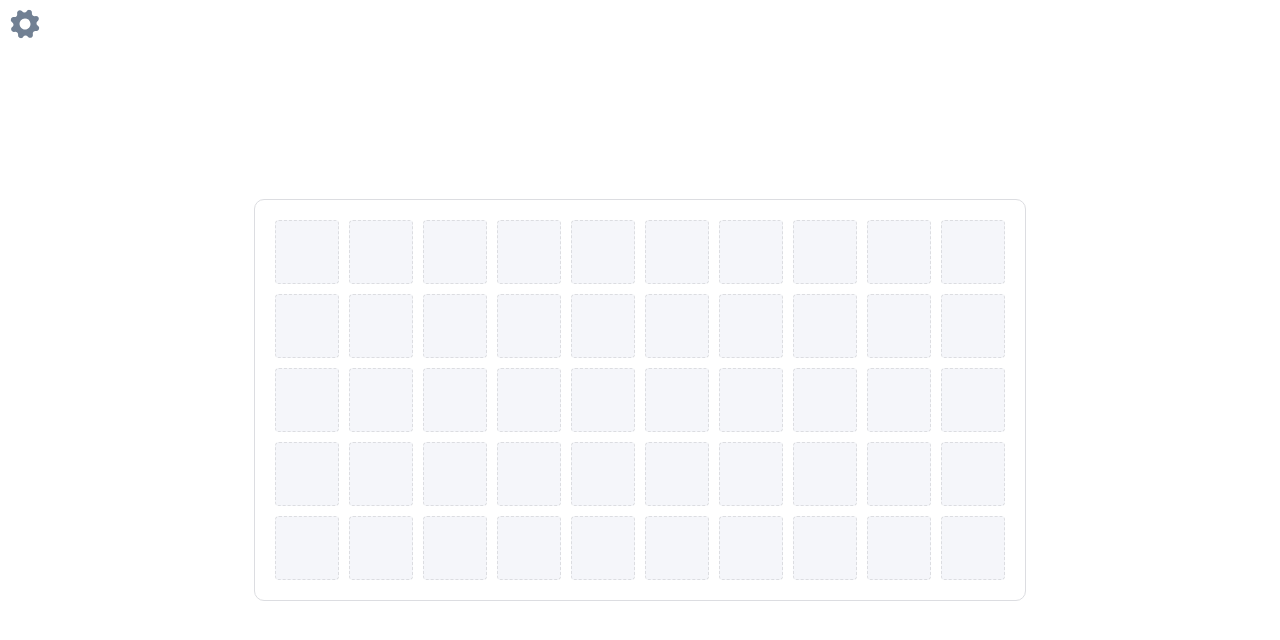
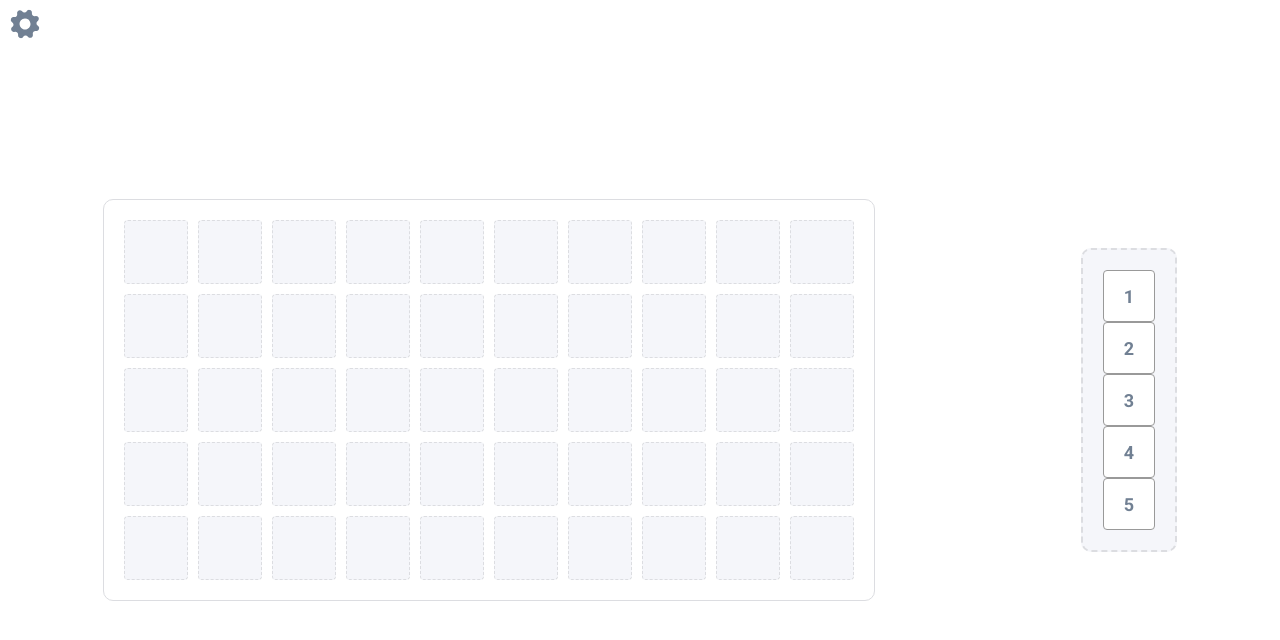
Before and after one commit to LucasSonego/Posicao-Numerica, a React (Create React App) app: page / in a window 1280 px wide. Shown: the top 640 px of the page. Built offline with nearby package versions, Linux system fonts and the light colour scheme.

Commit message:
:sparkles: feat: Area (Droppable) dos números soltos

```diff
--- a/src/App.js
+++ b/src/App.js
@@ -3,6 +3,7 @@ import { DragDropContext } from "react-beautiful-dnd";
 
 import { Container } from "./styles";
 import Controls from "./components/Controls";
+import SpareNumbersContainer from "./components/SpareNumbersContainer";
 import NumberSlotsContainer from "./components/NumberSlotsContainer";
 import NumberSlot from "./components/NumberSlot";
 
@@ -41,6 +42,7 @@ function App() {
             showNumbers={showNumbers}
             className="slots"
           />
+          <SpareNumbersContainer numbers={spareNumbers} className="spare" />
         </DragDropContext>
       </div>
     </Container>
--- /dev/null
+++ b/src/components/SpareNumbersContainer/index.jsx
@@ -0,0 +1,24 @@
+import React from "react";
+import { Droppable } from "react-beautiful-dnd";
+import Number from "../Number";
+
+import { Container } from "./styles";
+
+function NewNumbersContainer({ numbers }) {
+  return (
+    <Droppable droppableId="spare-numbers" isDropDisabled={true}>
+      {provided => (
+        <Container ref={provided.innerRef} {...provided.droppableProps}>
+          <div className="numbers">
+            {numbers.map((number, index) => (
+              <Number index={index} number={number} key={index} />
+            ))}
+          </div>
+          {provided.placeholder}
+        </Container>
+      )}
+    </Droppable>
+  );
+}
+
+export default NewNumbersContainer;
--- /dev/null
+++ b/src/components/SpareNumbersContainer/styles.js
@@ -0,0 +1,12 @@
+import styled from "styled-components";
+
+export const Container = styled.div`
+  padding: 20px;
+  box-sizing: border-box;
+  background: #f5f6fa;
+  border: 2px dashed #dcdde1;
+  border-radius: 10px;
+  box-sizing: border-box;
+  min-height: 200px;
+  min-width: 96px;
+`;
```
